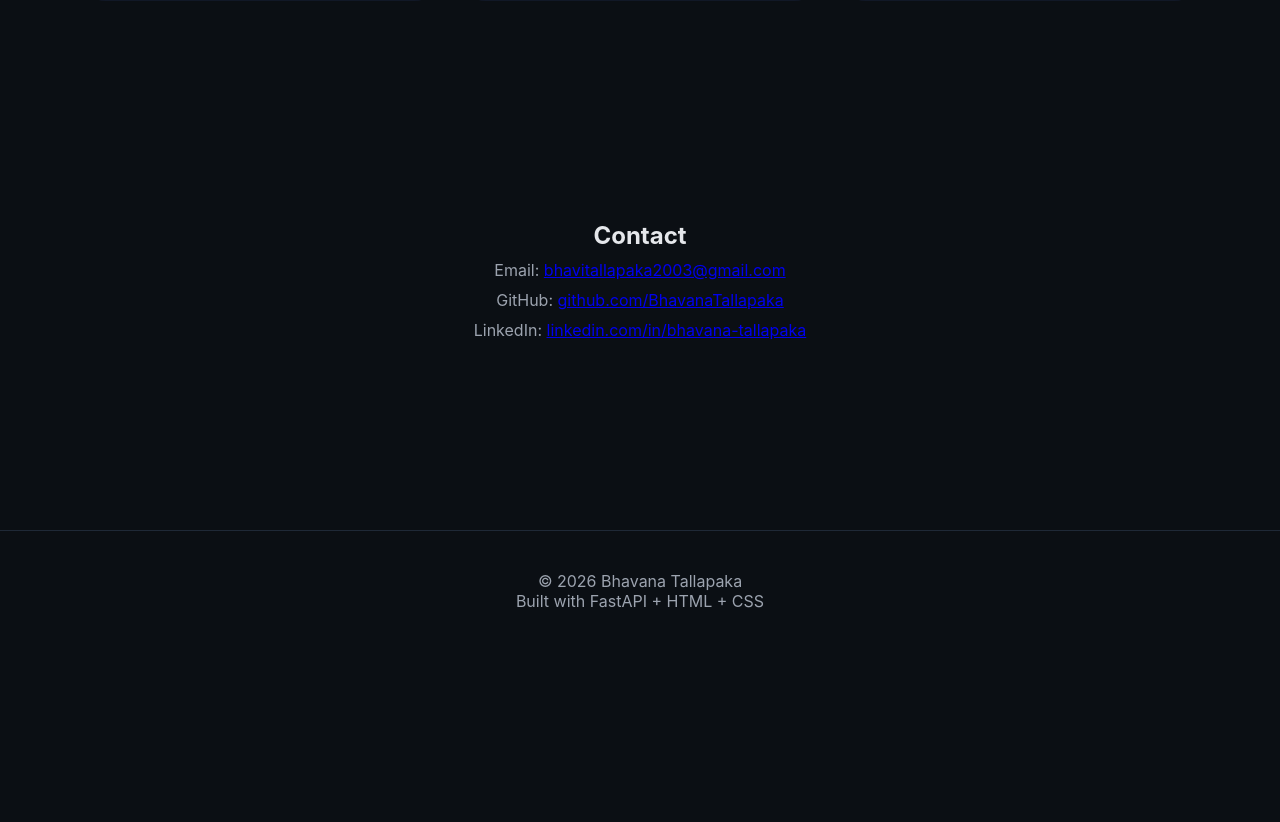
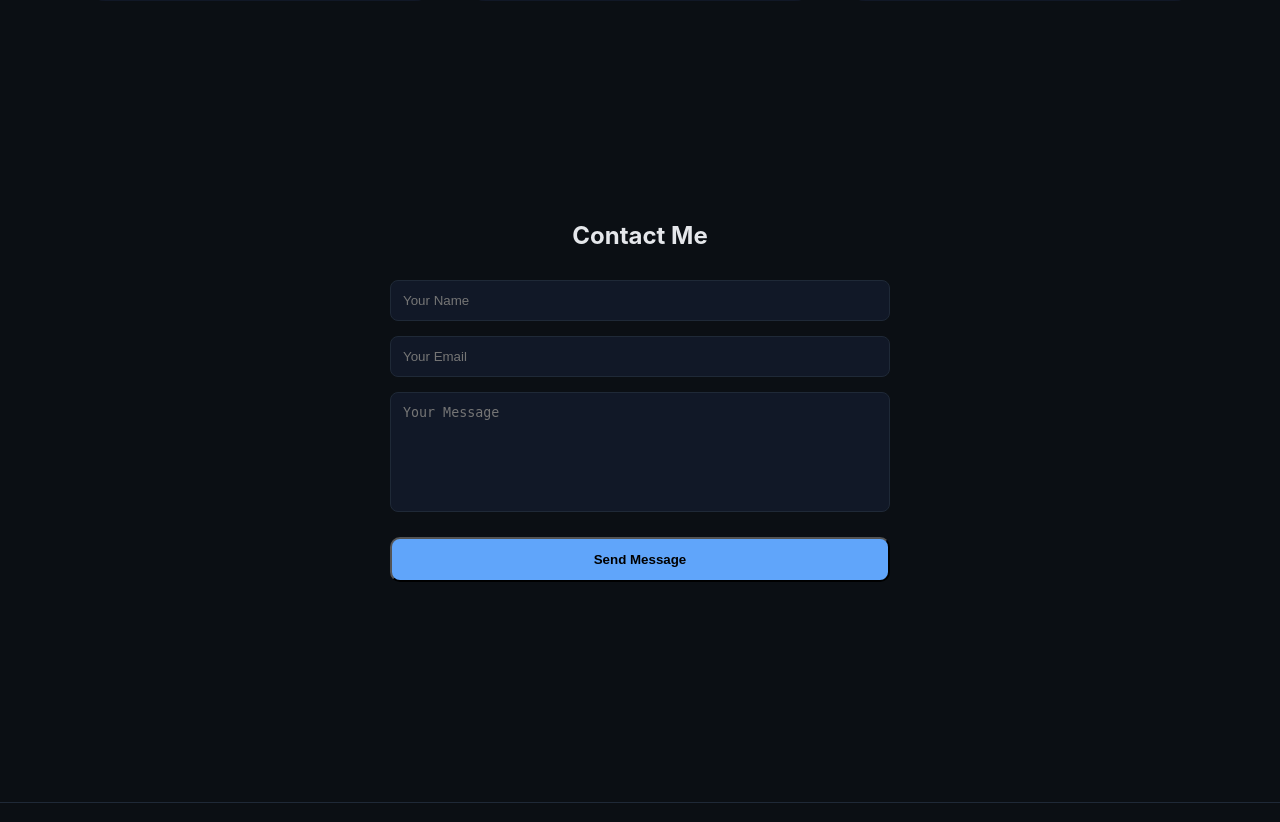
Before and after one commit to BhavanaTallapaka/bhavana-portfolio, a FastAPI app: page / in a window 1280 px wide. Shown: the part 2324-3146 px from the top of the page. Before the commit the page ends 2932 px from the top, so only its background shows below. Run offline with FastAPI, Linux system fonts and the light colour scheme.

Commit message:
contact form

```diff
--- a/app/main.py
+++ b/app/main.py
@@ -1,6 +1,11 @@
 from fastapi import FastAPI, Request
 from fastapi.templating import Jinja2Templates
 from fastapi.staticfiles import StaticFiles
+
+from fastapi import FastAPI, Form
+from fastapi.responses import RedirectResponse
+from fastapi_mail import FastMail, MessageSchema, ConnectionConfig
+from starlette.status import HTTP_303_SEE_OTHER
 
 app = FastAPI()
 
@@ -13,3 +18,39 @@ app.mount("/static", StaticFiles(directory="app/static"), name="static")
 @app.get("/")
 async def home(request: Request):
     return templates.TemplateResponse("index.html", {"request": request})
+
+
+app = FastAPI()
+
+conf = ConnectionConfig(
+    MAIL_USERNAME="bhavanatallapaka2003@gmail.com",
+    MAIL_PASSWORD="kbqi cuuk daqx jydd",
+    MAIL_FROM="bhavanatallapaka2003@gmail.com",
+    MAIL_PORT=587,
+    MAIL_SERVER="smtp.gmail.com",
+    MAIL_STARTTLS=True,
+    MAIL_SSL_TLS=False
+)
+
+@app.post("/send-email")
+async def send_email(name: str = Form(...), email: str = Form(...), message: str = Form(...)):
+
+    body = f"""
+    Name: {name}
+    Email: {email}
+
+    Message:
+    {message}
+    """
+
+    message = MessageSchema(
+        subject="Portfolio Contact Message",
+        recipients=["your_email@gmail.com"],
+        body=body,
+        subtype="plain"
+    )
+
+    fm = FastMail(conf)
+    await fm.send_message(message)
+
+    return RedirectResponse("/", status_code=HTTP_303_SEE_OTHER)
--- a/app/static/css/style.css
+++ b/app/static/css/style.css
@@ -576,3 +576,29 @@ text-align:center;
 }
 
 }
+
+.contact-form{
+max-width:500px;
+margin:30px auto;
+display:flex;
+flex-direction:column;
+gap:15px;
+}
+
+.contact-form input,
+.contact-form textarea{
+padding:12px;
+border-radius:8px;
+border:1px solid #1f2937;
+background:var(--card);
+color:var(--text);
+}
+
+.contact-form textarea{
+min-height:120px;
+resize:none;
+}
+
+.contact-form button{
+margin-top:10px;
+}
--- a/app/templates/index.html
+++ b/app/templates/index.html
@@ -182,10 +182,21 @@
 
 <!-- CONTACT -->
 <section id="contact" class="contact">
-    <h2>Contact</h2>
-    <p>Email: <a href="mailto:bhavitallapaka2003@gmail.com">bhavitallapaka2003@gmail.com</a></p>
-    <p>GitHub: <a href="https://github.com/BhavanaTallapaka" target="_blank">github.com/BhavanaTallapaka</a></p>
-    <p>LinkedIn: <a href="https://linkedin.com/in/bhavana-tallapaka" target="_blank">linkedin.com/in/bhavana-tallapaka</a></p>
+
+<h2>Contact Me</h2>
+
+<form method="POST" action="/send-email" class="contact-form">
+
+<input type="text" name="name" placeholder="Your Name" required>
+
+<input type="email" name="email" placeholder="Your Email" required>
+
+<textarea name="message" placeholder="Your Message" required></textarea>
+
+<button type="submit" class="btn">Send Message</button>
+
+</form>
+
 </section>
 
 <footer class="footer">
```
